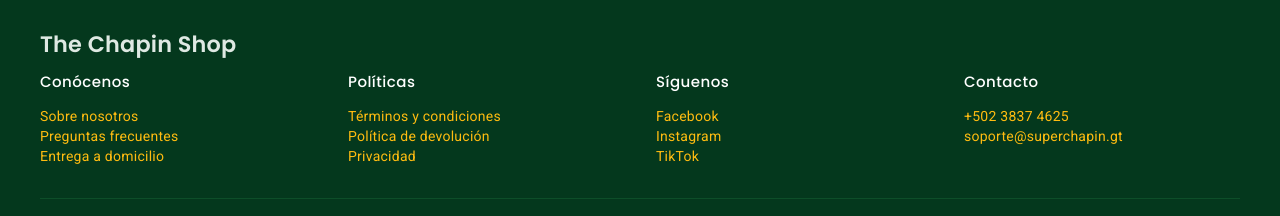
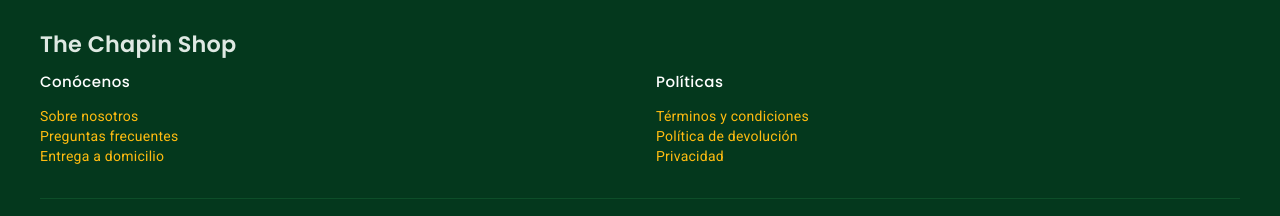
Before and after one commit to ralmeida7/thechapin, an Angular app: page /products in a window 1280 px wide. Shown: the part 952-1168 px from the top of the page. Built offline with nearby package versions, Linux system fonts and the light colour scheme.

Commit message:
Se elimina siguenos y contacto

```diff
--- a/src/app/app.html
+++ b/src/app/app.html
@@ -92,17 +92,6 @@
   <a routerLink="/return-policy">Política de devolución</a><br>
         <a href="#">Privacidad</a>
       </div>
-      <div>
-        <h4>Síguenos</h4>
-        <a href="https://www.facebook.com/" target="_blank" rel="noopener">Facebook</a><br>
-        <a href="https://www.instagram.com/" target="_blank" rel="noopener">Instagram</a><br>
-        <a href="https://www.tiktok.com/" target="_blank" rel="noopener">TikTok</a>
-      </div>
-      <div>
-        <h4>Contacto</h4>
-        <a href="tel:+50238374625">+502 3837 4625</a><br>
-  <a href="mailto:soporte&#64;superchapin.gt">soporte&#64;superchapin.gt</a>
-      </div>
     </div>
     <div class="bottom">
   <div>&copy; {{ today | date:'yyyy' }} The Chapin Shop. Todos los derechos reservados.</div>
```
